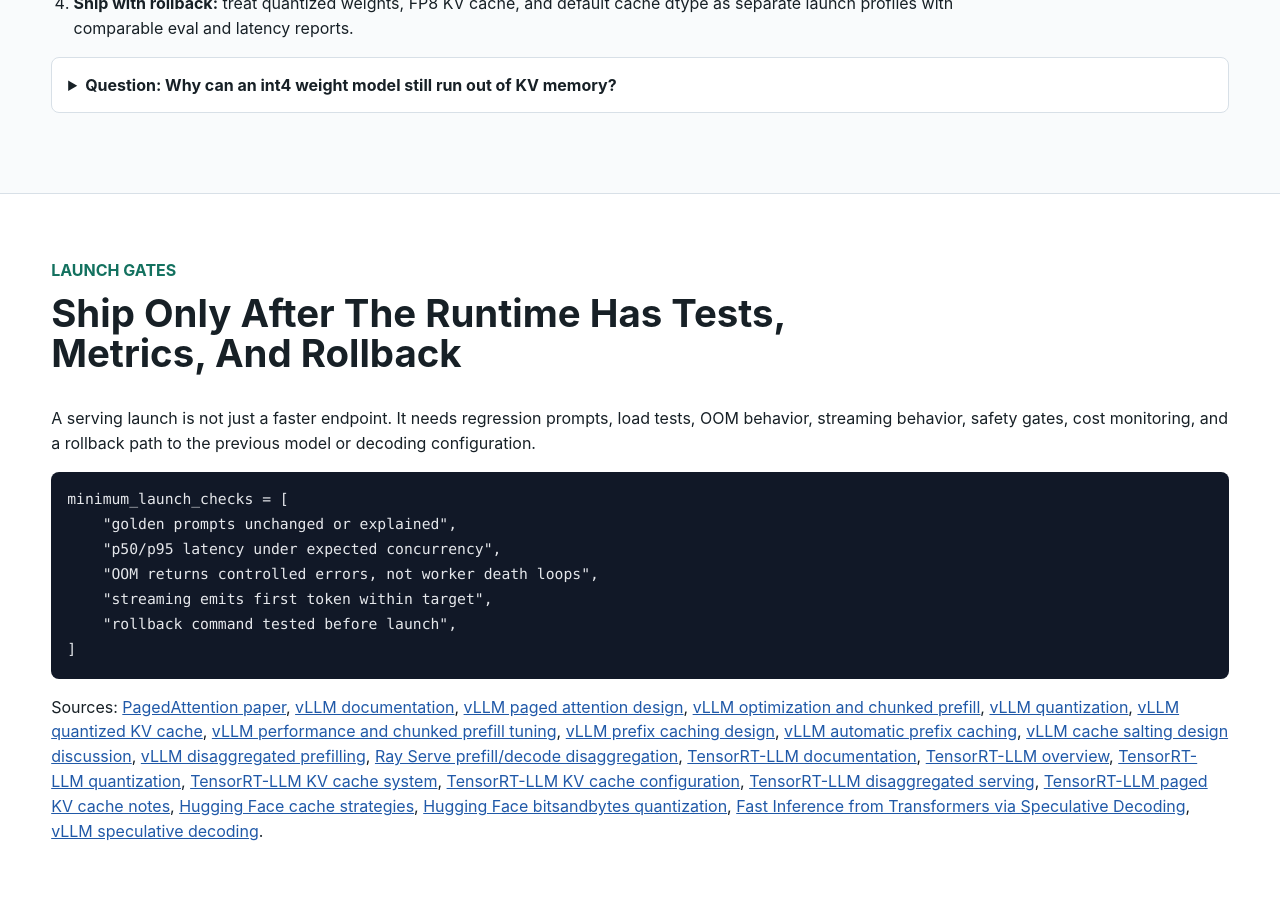
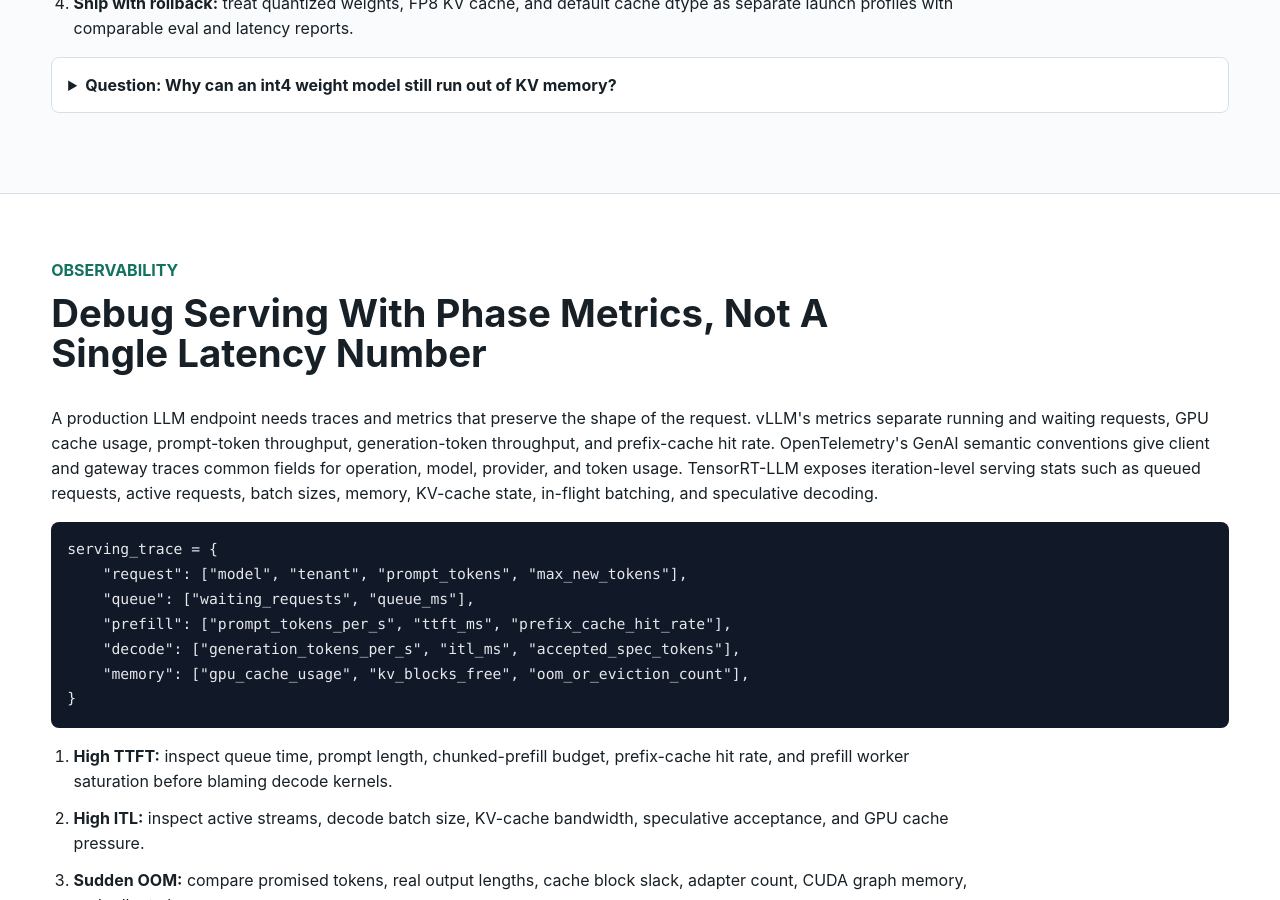
Before and after one commit to kennethli319/kennethli319.github.io, a Jekyll site: the page llm-ml-course/lessons/production-serving.html, which Jekyll copies as it is, in a window 1280 px wide and 900 px high, scrolled down 7592 px. Built offline with Jekyll 4.4.1, drawn with Linux system fonts in a browser that asks for light colours; some of the changed text lies outside the part shown.

Commit message:
Sync serving observability drill

```diff
--- a/llm-ml-course/lessons/production-serving.html
+++ b/llm-ml-course/lessons/production-serving.html
@@ -16,6 +16,7 @@
       <a href="#cache-policy">Cache Policy</a>
       <a href="#speculation">Speculation</a>
       <a href="#quantization">Quantization</a>
+      <a href="#observability">Observability</a>
       <a href="#launch">Launch Gates</a>
     </nav>
     <p class="eyebrow">Module 13</p>
@@ -305,6 +306,40 @@ active_token_budget = estimate_decode_capacity(
       </details>
     </section>
 
+    <section id="observability" class="band">
+      <div class="section-head">
+        <p class="eyebrow">Observability</p>
+        <h2>Debug Serving With Phase Metrics, Not A Single Latency Number</h2>
+      </div>
+      <p>
+        A production LLM endpoint needs traces and metrics that preserve the
+        shape of the request. vLLM's metrics separate running and waiting
+        requests, GPU cache usage, prompt-token throughput, generation-token
+        throughput, and prefix-cache hit rate. OpenTelemetry's GenAI semantic
+        conventions give client and gateway traces common fields for operation,
+        model, provider, and token usage. TensorRT-LLM exposes iteration-level
+        serving stats such as queued requests, active requests, batch sizes,
+        memory, KV-cache state, in-flight batching, and speculative decoding.
+      </p>
+      <pre><code>serving_trace = {
+    "request": ["model", "tenant", "prompt_tokens", "max_new_tokens"],
+    "queue": ["waiting_requests", "queue_ms"],
+    "prefill": ["prompt_tokens_per_s", "ttft_ms", "prefix_cache_hit_rate"],
+    "decode": ["generation_tokens_per_s", "itl_ms", "accepted_spec_tokens"],
+    "memory": ["gpu_cache_usage", "kv_blocks_free", "oom_or_eviction_count"],
+}</code></pre>
+      <ol class="steps">
+        <li><strong>High TTFT:</strong> inspect queue time, prompt length, chunked-prefill budget, prefix-cache hit rate, and prefill worker saturation before blaming decode kernels.</li>
+        <li><strong>High ITL:</strong> inspect active streams, decode batch size, KV-cache bandwidth, speculative acceptance, and GPU cache pressure.</li>
+        <li><strong>Sudden OOM:</strong> compare promised tokens, real output lengths, cache block slack, adapter count, CUDA graph memory, and rollout changes.</li>
+        <li><strong>Cost drift:</strong> group input tokens, output tokens, cached-prefix reuse, model revision, and decoding profile so product changes are visible in token spend.</li>
+      </ol>
+      <details class="qa">
+        <summary>Question: Why should observability record prompt tokens and output tokens separately?</summary>
+        <p>Prompt tokens mostly drive prefill cost and TTFT, while generated tokens drive decode occupancy, KV-cache growth, streaming duration, and user-visible cost. Combining them hides the phase that regressed.</p>
+      </details>
+    </section>
+
     <section id="launch" class="band">
       <div class="section-head">
         <p class="eyebrow">Launch Gates</p>
@@ -334,6 +369,7 @@ active_token_budget = estimate_decode_capacity(
         <a href="https://docs.vllm.ai/en/v0.4.2/models/performance.html">vLLM performance and chunked prefill tuning</a>,
         <a href="https://docs.vllm.ai/en/stable/design/prefix_caching/">vLLM prefix caching design</a>,
         <a href="https://docs.vllm.ai/en/latest/features/automatic_prefix_caching.html">vLLM automatic prefix caching</a>,
+        <a href="https://docs.vllm.ai/en/stable/design/metrics/">vLLM metrics</a>,
         <a href="https://github.com/vllm-project/vllm/issues/16016">vLLM cache salting design discussion</a>,
         <a href="https://docs.vllm.ai/en/latest/features/disagg_prefill/">vLLM disaggregated prefilling</a>,
         <a href="https://docs.ray.io/en/latest/serve/llm/user-guides/prefill-decode.html">Ray Serve prefill/decode disaggregation</a>,
@@ -341,10 +377,12 @@ active_token_budget = estimate_decode_capacity(
         <a href="https://nvidia.github.io/TensorRT-LLM/overview.html">TensorRT-LLM overview</a>,
         <a href="https://nvidia.github.io/TensorRT-LLM/latest/features/quantization.html">TensorRT-LLM quantization</a>,
         <a href="https://nvidia.github.io/TensorRT-LLM/latest/features/kvcache.html">TensorRT-LLM KV cache system</a>,
+        <a href="https://github.com/NVIDIA/TensorRT-LLM/blob/main/tensorrt_llm/metrics/collector.py">TensorRT-LLM metrics collector</a>,
         <a href="https://github.com/NVIDIA/TensorRT-LLM/blob/main/docs/source/examples/kvcacheconfig.md">TensorRT-LLM KV cache configuration</a>,
         <a href="https://nvidia.github.io/TensorRT-LLM/blogs/tech_blog/blog5_Disaggregated_Serving_in_TensorRT-LLM.html">TensorRT-LLM disaggregated serving</a>,
         <a href="https://github.com/NVIDIA/TensorRT-LLM/blob/main/docs/source/legacy/advanced/gpt-attention.md">TensorRT-LLM paged KV cache notes</a>,
         <a href="https://huggingface.co/docs/transformers/en/kv_cache">Hugging Face cache strategies</a>,
+        <a href="https://opentelemetry.io/docs/specs/semconv/registry/attributes/gen-ai/">OpenTelemetry GenAI semantic conventions</a>,
         <a href="https://huggingface.co/docs/transformers/en/quantization/bitsandbytes">Hugging Face bitsandbytes quantization</a>,
         <a href="https://arxiv.org/abs/2211.17192">Fast Inference from Transformers via Speculative Decoding</a>,
         <a href="https://docs.vllm.ai/en/latest/features/speculative_decoding/">vLLM speculative decoding</a>.
```
Also changed, not shown: llm-ml-course/README.md (+3 -0 lines).
